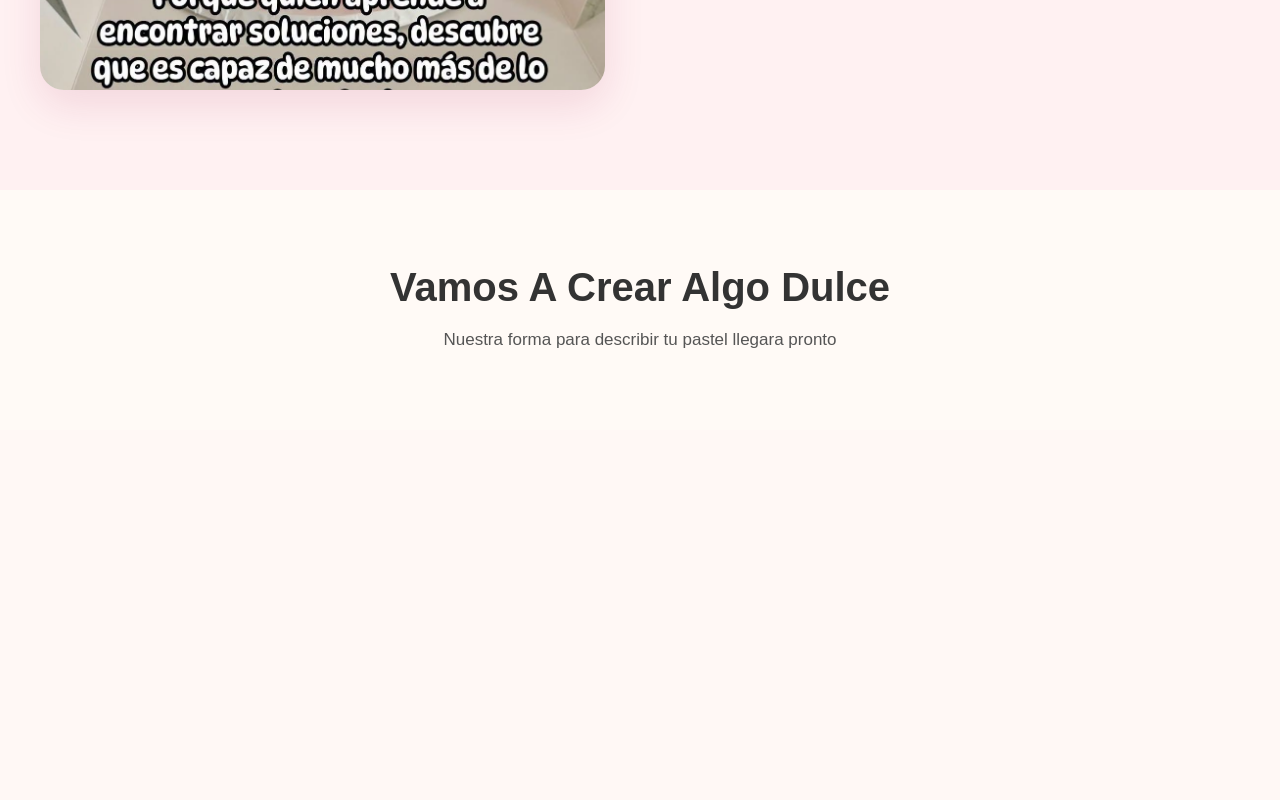
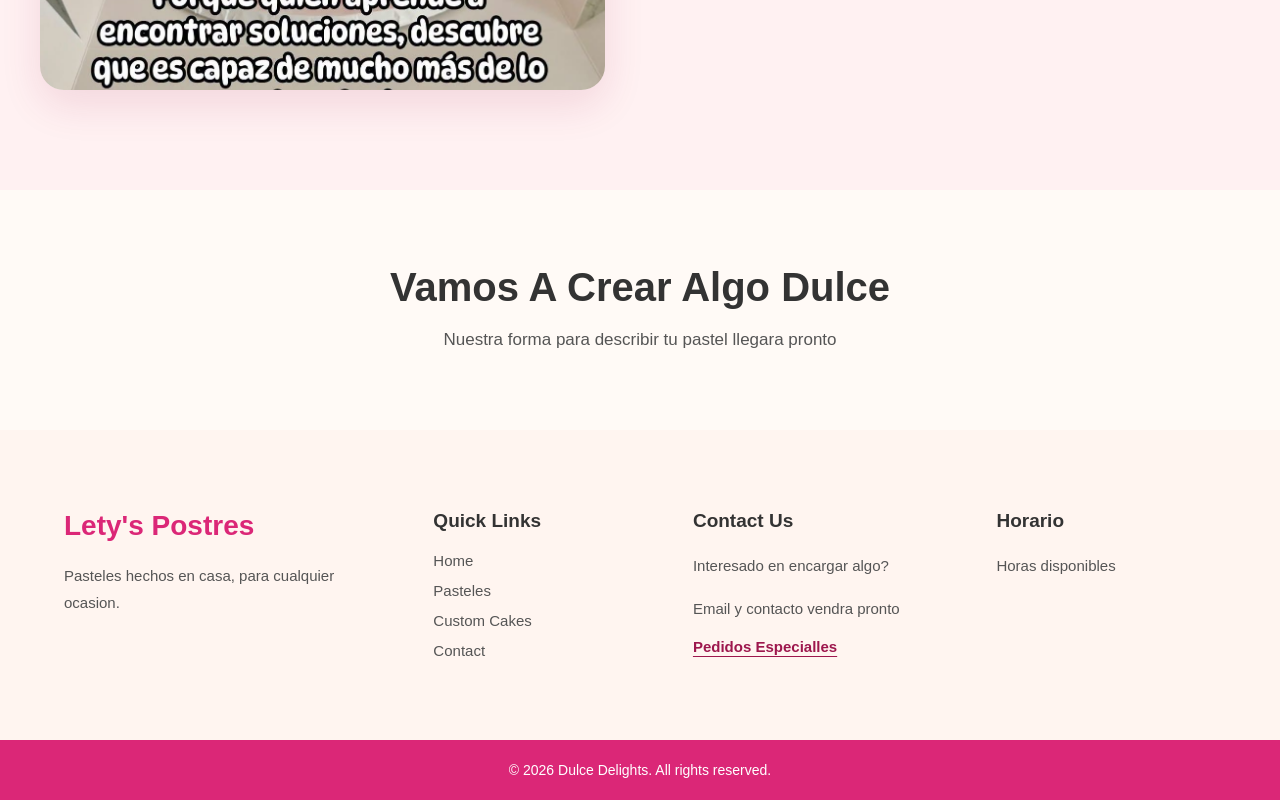
Before and after one commit to CarlosNavarroJr/Letys-Postres, a React (Vite) app: page / in a window 1280 px wide. Shown: the part 2206-3006 px from the top of the page. Before the commit the page ends 2636 px from the top, so only its background shows below. Built offline with nearby package versions, Linux system fonts and the light colour scheme.

Commit message:
Created Footer component and updated App.jsx

```diff
--- a/src/App.jsx
+++ b/src/App.jsx
@@ -2,6 +2,7 @@ import Navbar from "./components/Navbar";
 import Hero from "./components/Hero";
 import FeaturedProducts from "./components/FeaturedProducts";
 import CustomCakes from "./components/CustomCakes";
+import Footer from "./components/Footer";
 
 import "./App.css";
 
@@ -27,6 +28,8 @@ function App() {
           </div>
         </section>
       </main>
+
+      <Footer />
     </>
   );
 }
--- /dev/null
+++ b/src/components/Footer.jsx
@@ -0,0 +1,59 @@
+import "../styles/Footer.css";
+
+function Footer() {
+  const quickLinks = [
+    { label: "Home", href: "#home" },
+    { label: "Pasteles", href: "#treats" },
+    { label: "Custom Cakes", href: "#custom-cakes" },
+    { label: "Contact", href: "#contact" },
+  ];
+
+  const currentYear = new Date().getFullYear();
+
+  return (
+    <footer className="footer" id="contact">
+      <div className="footer-container">
+        <div className="footer-column -footer-about">
+          <h2 className="footer-logo">Lety's Postres</h2>
+
+          <p>Pasteles hechos en casa, para cualquier ocasion.</p>
+        </div>
+
+        <nav className="footer-column" aria-label="Footer Navigation">
+          <h3>Quick Links</h3>
+
+          <ul className="footer-links">
+            {quickLinks.map((link) => (
+              <li key={link.href}>
+                <a href={link.href}>{link.label}</a>
+              </li>
+            ))}
+          </ul>
+        </nav>
+
+        <div className="footer-column footer-contact">
+          <h3>Contact Us</h3>
+
+          <p>Interesado en encargar algo?</p>
+          <p>Email y contacto vendra pronto</p>
+
+          <a href="#cake-request" className="footer-request-link">
+            Pedidos Especialles
+          </a>
+        </div>
+
+        <div className="footer-column">
+          <h3>Horario</h3>
+
+          <p>Horas disponibles</p>
+        </div>
+      </div>
+
+      <div className="footer-bottom">
+        <p>© {currentYear} Dulce Delights. All rights reserved.</p>
+      </div>
+    </footer>
+  );
+}
+
+export default Footer;
--- /dev/null
+++ b/src/styles/Footer.css
@@ -0,0 +1,144 @@
+/* ===== FOOTER ===== */
+
+.footer {
+  background-color: #fff5f0;
+  color: #444444;
+}
+
+/* Main footer grid */
+
+.footer-container {
+  width: 100%;
+  max-width: 1200px;
+  margin: 0 auto;
+  padding: 80px 24px;
+
+  display: grid;
+  grid-template-columns: 1.5fr 1fr 1.2fr 1fr;
+  gap: 40px;
+}
+
+/* Footer columns */
+
+.footer-column h3 {
+  margin: 0 0 20px;
+  color: #333333;
+  font-size: 19px;
+  font-weight: 700;
+}
+
+.footer-column p {
+  margin: 0 0 16px;
+  color: #555555;
+  font-size: 15px;
+  line-height: 1.8;
+}
+
+/* Bakery branding */
+
+.footer-logo {
+  margin: 0 0 20px;
+  color: #db2777;
+  font-size: 28px;
+  font-weight: 800;
+}
+
+.footer-about p {
+  max-width: 300px;
+}
+
+/* Quick links */
+
+.footer-links {
+  display: flex;
+  flex-direction: column;
+  gap: 12px;
+
+  margin: 0;
+  padding: 0;
+  list-style: none;
+}
+
+.footer-links a {
+  color: #555555;
+  font-size: 15px;
+  text-decoration: none;
+  transition: color 0.2s ease;
+}
+
+.footer-links a:hover {
+  color: #db2777;
+}
+
+/* Custom cake request link */
+
+.footer-request-link {
+  display: inline-block;
+  color: #9d174d;
+  font-size: 15px;
+  font-weight: 700;
+  text-decoration: underline;
+  text-underline-offset: 4px;
+}
+
+.footer-request-link:hover {
+  color: #be185d;
+}
+
+/* Copyright bar */
+
+.footer-bottom {
+  padding: 22px 24px;
+  background-color: #db2777;
+  text-align: center;
+}
+
+.footer-bottom p {
+  margin: 0;
+  color: #ffffff;
+  font-size: 14px;
+}
+
+/* ===== TABLET ===== */
+
+@media (max-width: 1000px) {
+  .footer-container {
+    grid-template-columns: repeat(2, minmax(0, 1fr));
+    gap: 40px;
+    padding: 65px 24px;
+  }
+}
+
+/* ===== MOBILE ===== */
+
+@media (max-width: 600px) {
+  .footer-container {
+    grid-template-columns: 1fr;
+    gap: 36px;
+    padding: 55px 20px;
+  }
+
+  .footer-logo {
+    font-size: 26px;
+  }
+
+  .footer-column h3 {
+    margin-bottom: 14px;
+  }
+
+  .footer-bottom {
+    padding: 20px;
+  }
+
+  .footer-bottom p {
+    font-size: 13px;
+  }
+}
+
+/* Keyboard accessibility */
+
+.footer a:focus-visible {
+  outline: 3px solid #9d174d;
+  outline-offset: 4px;
+  border-radius: 3px;
+}
```
